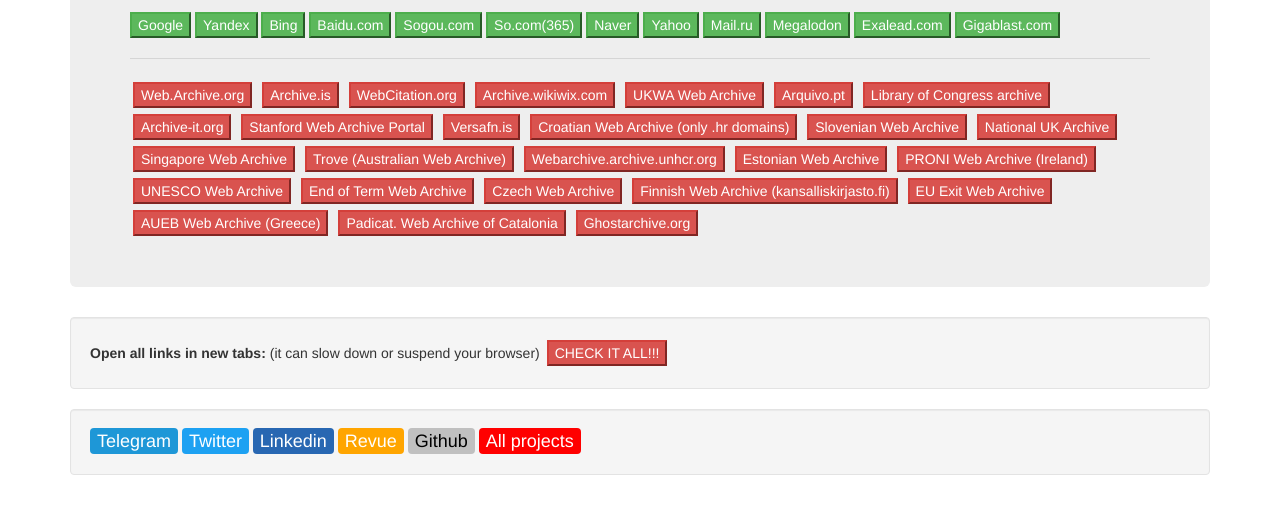
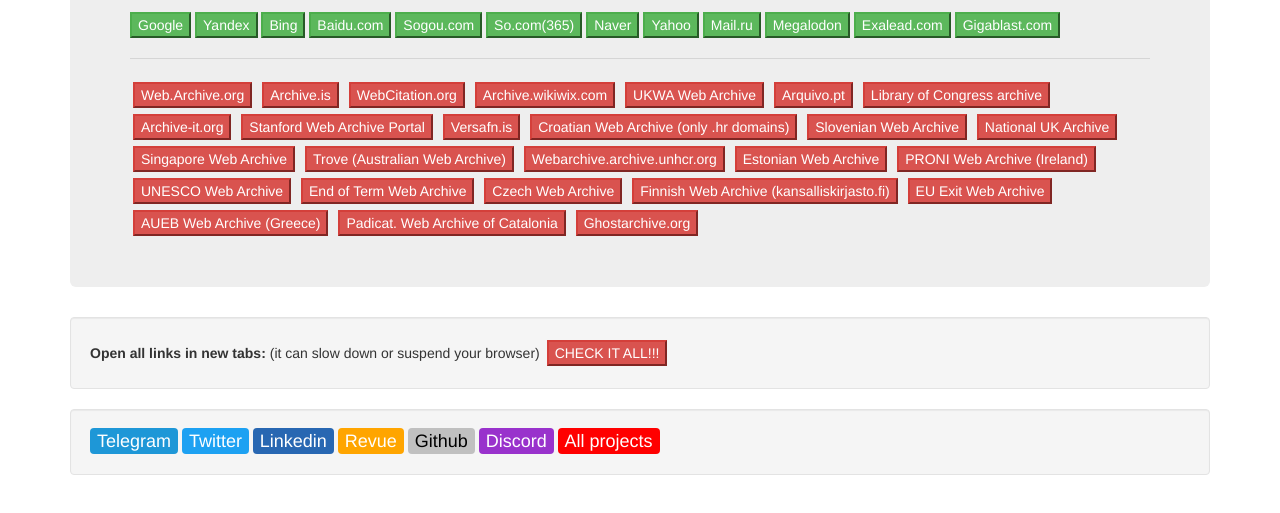
Before and after one commit to cipher387/quickcacheandarchivesearch, a plain HTML site: page index.html in a window 1280 px wide. Shown: the part 173-686 px from the top of the page. Drawn offline with nearby package versions, Linux system fonts and the light colour scheme.

Commit message:
Update index.html

```diff
--- a/index.html
+++ b/index.html
@@ -73,6 +73,7 @@
         <a href="https://linkedin.com/in/cyber-detective-a12a31b7/" class="linkedin-follow-button">Linkedin</a>
         <a href="https://www.getrevue.co/profile/cyb_detective" class="revue-follow-button">Revue</a>
         <a href="https://github.com/cipher387" class="github-follow-button">Github</a>
+    <a href="https://cipher387.github.io/discordlink.html" class="discord-follow-button">Discord</a>
          <a href="https://cipher387.github.io" class="mainsite-button">All projects</a>
       </div>
 
```
